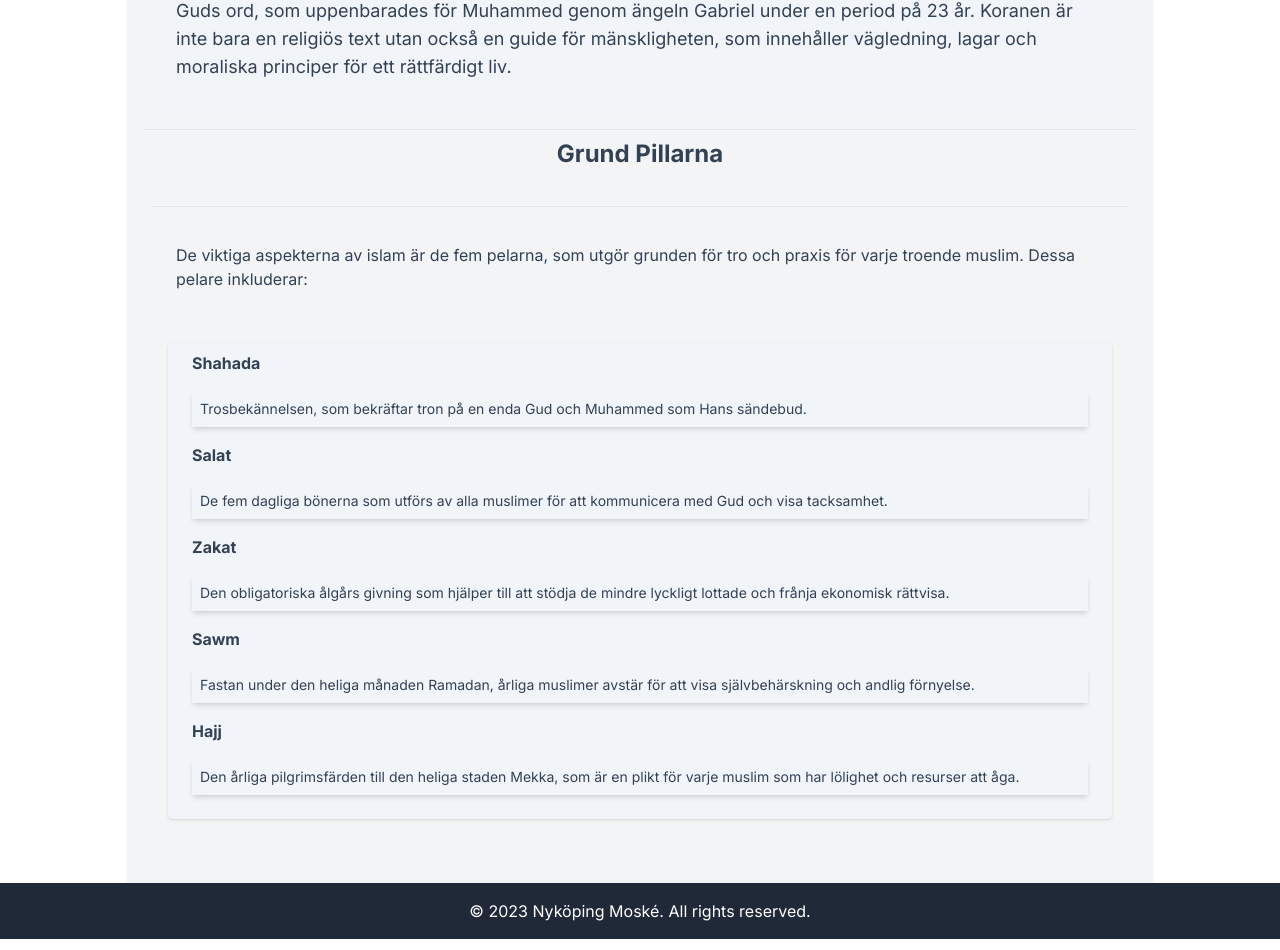
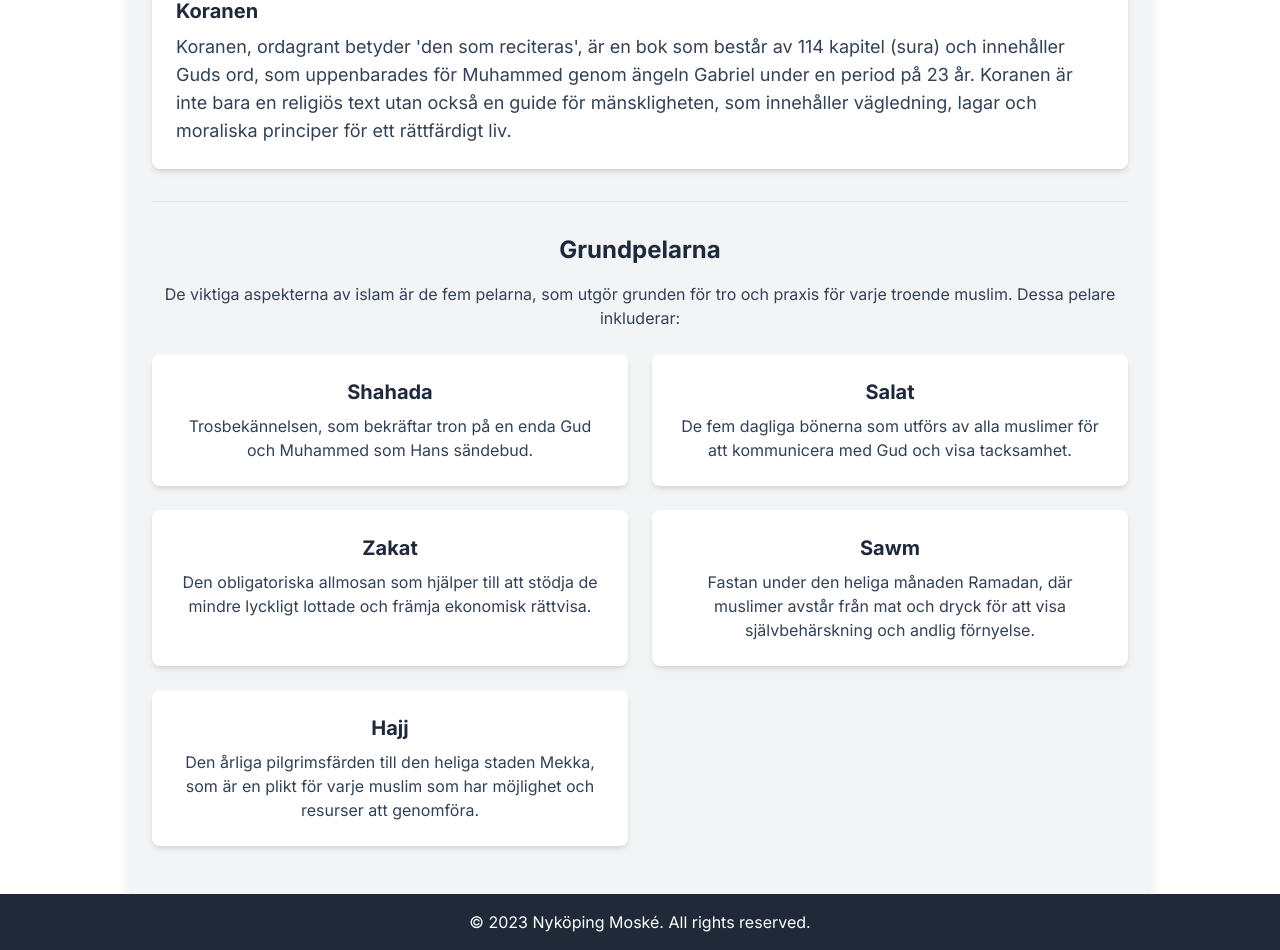
Before and after one commit to n4sser77/nextjs-moske, a Next.js app: page /om-islam in a window 1280 px wide. Shown: the part 719-1669 px from the top of the page. Built offline with nearby package versions, Linux system fonts and the light colour scheme.

Commit message:
improved frontend ui

```diff
--- /dev/null
+++ b/app/data/getPrayerTimes.ts
@@ -0,0 +1,61 @@
+interface PrayerTimes {
+    Date: number;
+    Day: string;
+    Fajr: string;
+    Sunrise: string;
+    Dhuhr: string;
+    Asr: string;
+    Maghrib: string;
+    Isha: string;
+}
+
+function calculatePrayerTimes(latitude: number, longitude: number, date: Date): PrayerTimes {
+    const times = {
+        fajr: 5.3,
+        sunrise: 6,
+        dhuhr: 12.5,
+        asr: 16,
+        maghrib: 18.5,
+        isha: 19.7
+    };
+
+    const julianDate = date.getTime() / 86400000 - 0.5 + 2440588.5 - longitude / 360;
+    const t = julianDate / 36525;
+    const longitudeHour = longitude / 15;
+
+    let fajr = times.fajr - longitudeHour - 0.0069 - 6.595 * Math.cos(0.0172 * 1900);
+    let sunrise = times.sunrise - longitudeHour - 0.0053 - 6.595 * Math.cos(0.0172 * 1600);
+    let dhuhr = times.dhuhr - longitudeHour - 0.0053 - 6.595 * Math.cos(0.0172 * 1400);
+    let asr = times.asr - longitudeHour - 0.0048 - 6.595 * Math.cos(0.0172 * 900);
+    let maghrib = times.maghrib - longitudeHour - 0.0027 - 6.595 * Math.cos(0.0172 * 400);
+    let isha = times.isha - longitudeHour - 0.0027 - 6.595 * Math.cos(0.0172 * 250);
+
+    const adjust = [0, 0, 0, 0, 0, 0, 0, 0];
+
+    const result: PrayerTimes = {
+        Date: date.getDate(),
+        Day: ['Sunday', 'Monday', 'Tuesday', 'Wednesday', 'Thursday', 'Friday', 'Saturday'][date.getDay()],
+        Fajr: `${Math.floor(fajr) % 24}:${Math.floor(fajr % 1 * 60)}`,
+        Sunrise: `${Math.floor(sunrise) % 24}:${Math.floor(sunrise % 1 * 60)}`,
+        Dhuhr: `${Math.floor(dhuhr) % 24}:${Math.floor(dhuhr % 1 * 60)}`,
+        Asr: `${Math.floor(asr) % 24}:${Math.floor(asr % 1 * 60)}`,
+        Maghrib: `${Math.floor(maghrib) % 24}:${Math.floor(maghrib % 1 * 60)}`,
+        Isha: `${Math.floor(isha) % 24}:${Math.floor(isha % 1 * 60)}`
+    };
+
+    return result;
+}
+
+// Example usage:
+const latitude = 59.3293; // Stockholm, Sweden
+const longitude = 18.0686; // Stockholm, Sweden
+const date = new Date(); // Current date
+
+const prayerTimes = calculatePrayerTimes(latitude, longitude, date);
+console.log('Prayer Times for', date.toDateString());
+console.log('Fajr:', prayerTimes.Fajr);
+console.log('Sunrise:', prayerTimes.Sunrise);
+console.log('Dhuhr:', prayerTimes.Dhuhr);
+console.log('Asr:', prayerTimes.Asr);
+console.log('Maghrib:', prayerTimes.Maghrib);
+console.log('Isha:', prayerTimes.Isha);
--- a/app/data/omIslamData.ts
+++ b/app/data/omIslamData.ts
@@ -1,20 +1,26 @@
 const OmIslamText = {
   title: "Om Islam",
   paragraphs: [
-    "Islam, en av världens äldsta och mest inflytelserika religioner, har en rik historia och en djupgående lära som sträcker sig över århundraden. Vid första anblicken kan det verka som en komplex tro, men när man gräver djupare upptäcker man dess grundläggande principer som leder till en mer förståelig och upplysande syn på denna fascinerande världsreligion.",
-    "För att förstå islam behöver vi först och främst förstå dess ursprung. Islam härstammar från Profeten Muhammed, som anses vara Guds sista sändebud till mänskligheten. Muhammed, född i Mekka på Arabiska halvön på 570-talet, mottog sina första uppenbarelser från Gud vid 40 års ålder. Dessa uppenbarelser sammanställdes senare i form av Koranen, islams heliga skrift.",
-    "Koranen, ordagrant betyder 'den som reciteras', är en bok som består av 114 kapitel (sura) och innehåller Guds ord, som uppenbarades för Muhammed genom ängeln Gabriel under en period på 23 år. Koranen är inte bara en religiös text utan också en guide för mänskligheten, som innehåller vägledning, lagar och moraliska principer för ett rättfärdigt liv.",
-
-
-    // Lägg till resten av dina stycken här
+    {
+      heading: "Introduktion",
+      text: "Islam, en av världens äldsta och mest inflytelserika religioner, har en rik historia och en djupgående lära som sträcker sig över århundraden. Vid första anblicken kan det verka som en komplex tro, men när man gräver djupare upptäcker man dess grundläggande principer som leder till en mer förståelig och upplysande syn på denna fascinerande världsreligion."
+    },
+    {
+      heading: "Islam’s Ursprung",
+      text: "För att förstå islam behöver vi först och främst förstå dess ursprung. Islam härstammar från Profeten Muhammed, som anses vara Guds sista sändebud till mänskligheten. Muhammed, född i Mekka på Arabiska halvön på 570-talet, mottog sina första uppenbarelser från Gud vid 40 års ålder. Dessa uppenbarelser sammanställdes senare i form av Koranen, islams heliga skrift."
+    },
+    {
+      heading: "Koranen",
+      text: "Koranen, ordagrant betyder 'den som reciteras', är en bok som består av 114 kapitel (sura) och innehåller Guds ord, som uppenbarades för Muhammed genom ängeln Gabriel under en period på 23 år. Koranen är inte bara en religiös text utan också en guide för mänskligheten, som innehåller vägledning, lagar och moraliska principer för ett rättfärdigt liv."
+    },
+    // Lägg till fler stycken med rubriker här
   ],
   pillars: [
     { label: "Shahada", description: "Trosbekännelsen, som bekräftar tron på en enda Gud och Muhammed som Hans sändebud." },
     { label: "Salat", description: "De fem dagliga bönerna som utförs av alla muslimer för att kommunicera med Gud och visa tacksamhet." },
-    { label: "Zakat", description: "Den obligatoriska ålgårs givning som hjälper till att stödja de mindre lyckligt lottade och frånja ekonomisk rättvisa." },
-    { label: "Sawm", description: "Fastan under den heliga månaden Ramadan, årliga muslimer avstär för att visa självbehärskning och andlig förnyelse." },
-    { label: "Hajj", description: "Den årliga pilgrimsfärden till den heliga staden Mekka, som är en plikt för varje muslim som har lölighet och resurser att åga." },
-
+    { label: "Zakat", description: "Den obligatoriska allmosan som hjälper till att stödja de mindre lyckligt lottade och främja ekonomisk rättvisa." },
+    { label: "Sawm", description: "Fastan under den heliga månaden Ramadan, där muslimer avstår från mat och dryck för att visa självbehärskning och andlig förnyelse." },
+    { label: "Hajj", description: "Den årliga pilgrimsfärden till den heliga staden Mekka, som är en plikt för varje muslim som har möjlighet och resurser att genomföra." }
   ]
 };
 
--- a/app/kontakt/page.tsx
+++ b/app/kontakt/page.tsx
@@ -2,26 +2,21 @@ import ContactForm from "@/app/ui/components/ContactForm";
 
 export default function Kontakt() {
     return (
-        < div className="md:w-10/12 lg:w-8/12 mx-auto sm:w-full bg-gray-100">
-         <h1 className="text-2xl text-slate-700 font-bold text-center pt-3" >Kontakta Oss</h1>
-         <hr className="m-2 w-48 mx-auto border border-slate-200 border-2"/>
+        <div className="container mx-auto py-12 px-4 sm:px-6 lg:px-8 bg-gray-50 rounded-lg shadow-md">
+            <h1 className="text-4xl text-slate-700 font-bold text-center mb-10">Kontakta Oss</h1>
+            <hr className="w-24 mx-auto border-2 border-slate-200 mb-10" />
 
-
-
-        <div className="mx-auto  w-10/12 lg:mx-auto sm:w-full lg:w-6/12">
-
-            <div className="text-center h-1/2 p-4 bg-white shadow rounded border border-slate-100 mb-4">
-                <div className="text-slate-700 text-lg p-2">
+            <div className="bg-gradient-to-r from-sky-50 to-sky-100 p-8 shadow-lg rounded-lg mb-10 mx-auto max-w-3xl">
+                <div className="text-center text-slate-700 text-xl">
                     Har du frågor eller funderingar? Tveka inte att skicka ett meddelande till oss!
                     Vi är här för att hjälpa till. Om du upptäcker några buggar eller har tips på nya funktioner,
                     låt oss veta så att vi kan förbättra din upplevelse på vår webbplats.
                 </div>
             </div>
 
-            <ContactForm />
-
+            <div className="mx-auto max-w-3xl bg-white p-8 shadow-lg rounded-lg">
+                <ContactForm />
+            </div>
         </div>
-        </div>
-
     );
 }
--- a/app/om-islam/page.tsx
+++ b/app/om-islam/page.tsx
@@ -1,37 +1,32 @@
-import OmIslamText from "../data/omIslamData"
+import OmIslamText from "../data/omIslamData";
 
 export default function OmIslam() {
     return (
-        <section className="bg-gray-100 py-4 lg:py-8 max-w-screen-lg mx-auto md:shadow " >
-            <h1 className="text-2xl text-slate-700 font-bold text-center mb-6 py-9 shadow bg-slate-100 ">{OmIslamText.title}</h1>
-
-            <div className=" px-4 py-2">
+        <section className="bg-gray-100 py-8 max-w-screen-lg mx-auto shadow-lg rounded-lg">
+            <h1 className="text-3xl text-slate-800 font-bold text-center mb-8 py-6 shadow-md bg-slate-200 rounded-t-lg">{OmIslamText.title}</h1>
+            <div className="px-6 py-4">
                 {OmIslamText.paragraphs.map((paragraph, index) => (
-                    <div key={index} className="bg-slate-100 p-2 m-4">
-                     <p  className="my-4 text-slate-700 md:text-lg p-2 ">{paragraph}</p>
-                     </div>
+                    <div key={index} className="bg-white p-6 mb-6 shadow-md rounded-lg">
+                        <h2 className="text-xl text-slate-800 font-bold mb-2">{paragraph.heading}</h2>
+                        <p className="text-slate-700 text-lg">{paragraph.text}</p>
+                    </div>
                 ))}
-                <hr/>
-                <div className="grid grid-cols-1 md:grid-cols-1 gap-3 p-2  ">
-                    <h1 className="text-2xl text-slate-700 font-bold text-center mb-6">  Grund Pillarna</h1>
-                    <hr/>
-                    <p className=" p-2 m-4 text-slate-700 text-md">
-                         De viktiga aspekterna av islam är de fem pelarna, som utgör grunden för tro och praxis för varje troende muslim. Dessa pelare inkluderar:
-                        </p>
-                        <ol className=" bg-slate-100 p-2 m-4 shadow rounded ">
-                    {
-                        OmIslamText.pillars.map((pillar, index) => (
-                            <div key={index}>
-                                <label  className="text-slate-700 m-2 p-2  font-bold">{pillar.label}</label>
-                                <li className="text-slate-700 text-sm p-2 shadow-md m-4 ">{pillar.description}</li>
+                <hr className="my-8" />
+                <div className="text-center">
+                    <h2 className="text-2xl text-slate-800 font-bold mb-4">Grundpelarna</h2>
+                    <p className="text-slate-700 text-md mb-6">
+                        De viktiga aspekterna av islam är de fem pelarna, som utgör grunden för tro och praxis för varje troende muslim. Dessa pelare inkluderar:
+                    </p>
+                    <div className="grid grid-cols-1 md:grid-cols-2 gap-6">
+                        {OmIslamText.pillars.map((pillar, index) => (
+                            <div key={index} className="bg-white p-6 shadow-md rounded-lg">
+                                <h3 className="text-xl text-slate-800 font-bold mb-2">{pillar.label}</h3>
+                                <p className="text-slate-700 text-md">{pillar.description}</p>
                             </div>
-
-                        ))
-                    }
-                    </ol>
+                        ))}
+                    </div>
                 </div>
             </div>
-
         </section>
-    )
+    );
 }
```
Also changed, not shown: app/ui/components/NavLinks.tsx (+5 -2 lines).
